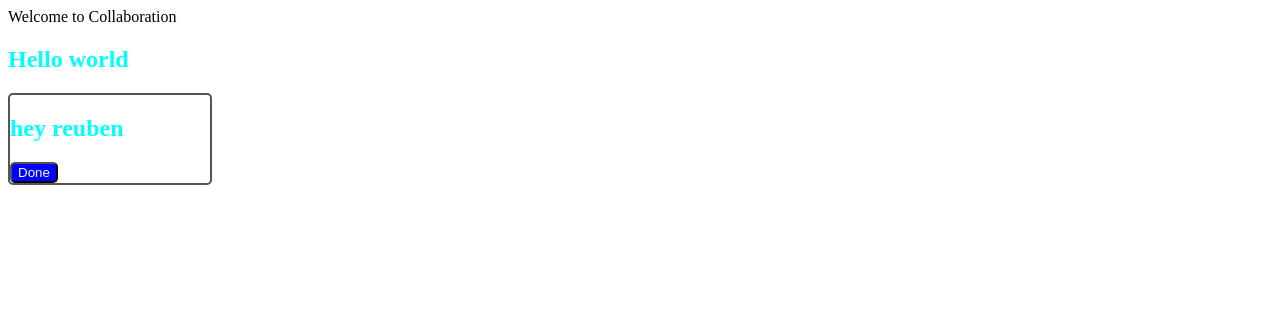
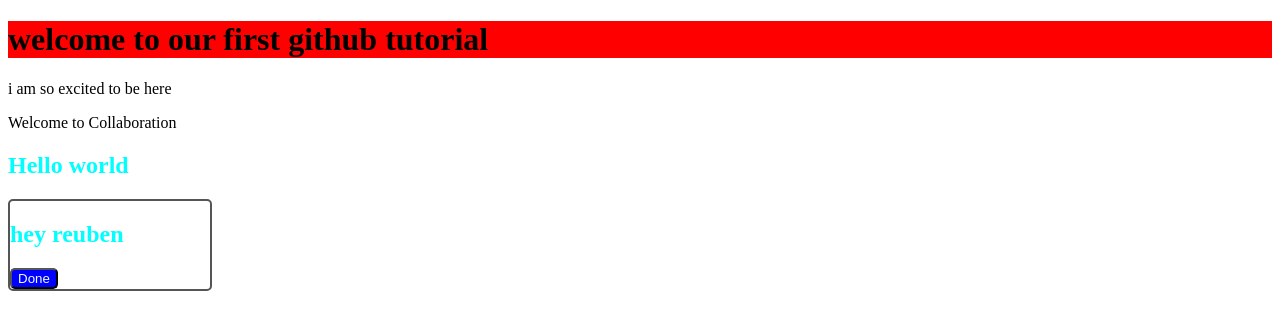
Before and after one commit to Akanimoh12/git-js, a plain HTML site: page index.html in a window 1280 px wide. Drawn offline with Linux system fonts and the light colour scheme.

Commit message:
initial commit (#6)
Co-authored-by: @jayteemoney <@jethroirmiya@gmail.com>
Co-authored-by: Akanimoh12 <143044085+Akanimoh12@users.noreply.github.com>

```diff
--- a/index.html
+++ b/index.html
@@ -8,6 +8,9 @@
     <link rel="stylesheet" href="style.css">
 </head>
 <body>
+
+    <h1>welcome to our first github tutorial</h1>
+    <p>i am so excited to be here</p>
 
   <div id="welcome">Welcome to Collaboration</div>
 
--- a/style.css
+++ b/style.css
@@ -1,3 +1,10 @@
+
+
+h1{
+    background-color: red;
+}
+
+
 
 .flex {
     justify-content: center;
```
